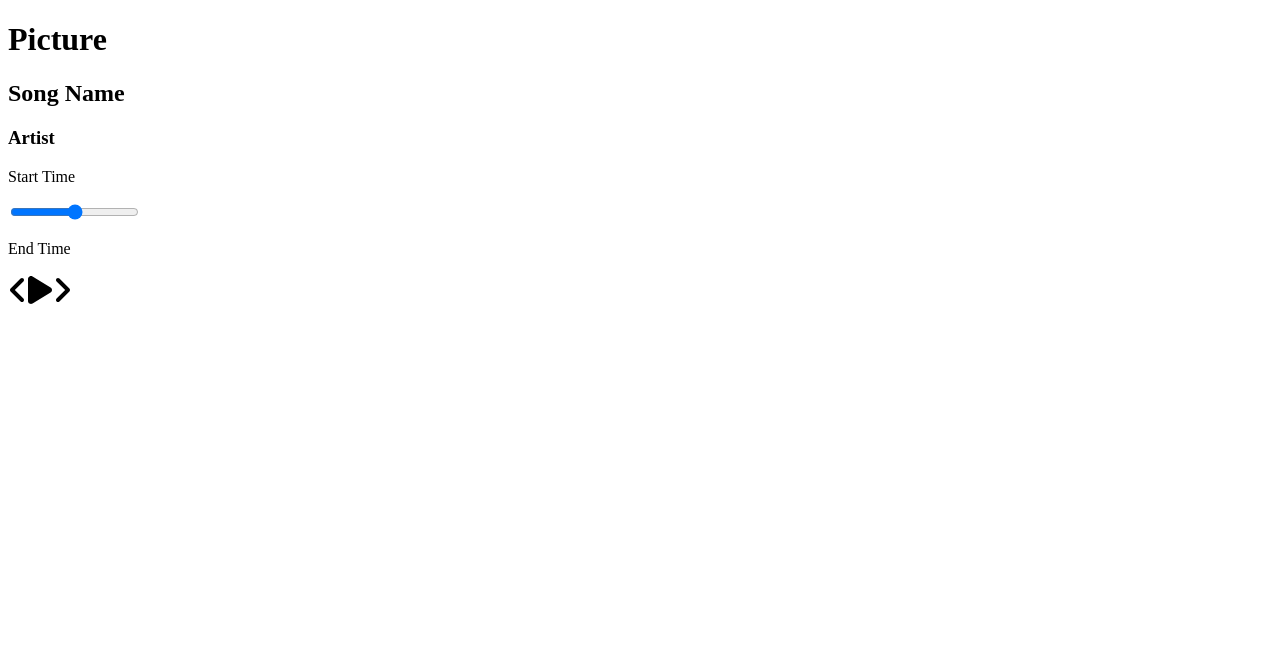
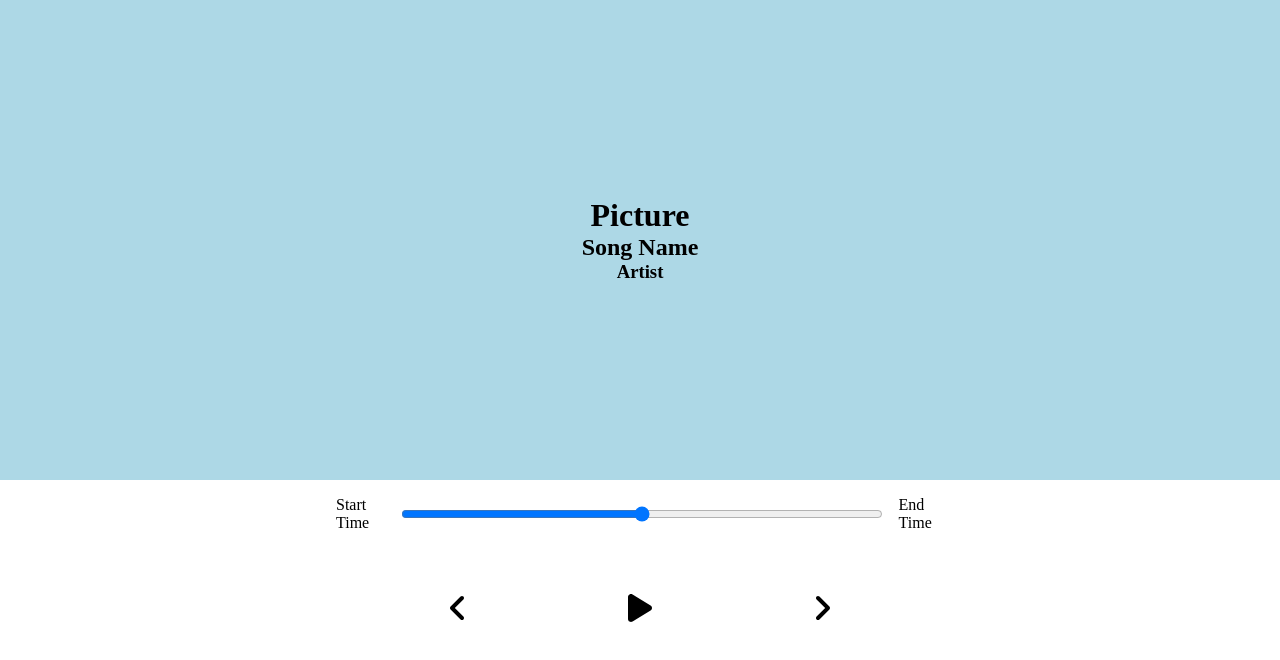
Before and after one commit to payamhsn/MusicPlayer-React, a React (Create React App) app: page / in a window 1280 px wide. Shown: the top 660 px of the page. Built offline with nearby package versions, Linux system fonts and the light colour scheme.

Commit message:
Add some styles to components via sass.

```diff
--- a/package.json
+++ b/package.json
@@ -12,6 +12,7 @@
     "react": "^18.2.0",
     "react-dom": "^18.2.0",
     "react-scripts": "5.0.1",
+    "sass": "^1.74.1",
     "web-vitals": "^2.1.4"
   },
   "scripts": {
--- a/src/App.jsx
+++ b/src/App.jsx
@@ -1,4 +1,5 @@
 import React from "react";
+import "./styles/app.scss";
 
 //Import Components
 import Player from "./Components/Player";
--- /dev/null
+++ b/src/styles/_player.scss
@@ -0,0 +1,29 @@
+.player {
+  min-height: 20vh;
+  display: flex;
+  flex-direction: column;
+  align-items: center;
+  justify-content: space-between;
+}
+
+.time-control {
+  width: 50%;
+  display: flex;
+  input {
+    width: 100%;
+    padding: 1rem 2rem;
+  }
+  p {
+    padding: 1rem;
+  }
+}
+.play-control {
+  display: flex;
+  justify-content: space-between;
+  align-items: center;
+  padding: 1rem;
+  svg {
+    margin: 0rem 5rem;
+    cursor: pointer;
+  }
+}
--- /dev/null
+++ b/src/styles/_song.scss
@@ -0,0 +1,8 @@
+.song-container {
+  min-height: 60vh;
+  background: lightblue;
+  display: flex;
+  flex-direction: column;
+  justify-content: center;
+  align-items: center;
+}
--- /dev/null
+++ b/src/styles/app.scss
@@ -0,0 +1,8 @@
+* {
+  margin: 0;
+  padding: 0;
+  box-sizing: border-box;
+}
+
+@import "./song";
+@import "./player";
```
Also changed, not shown: src/Styles/app.scss (deleted), 1 other file (tests, documents, lock files or other folders).
